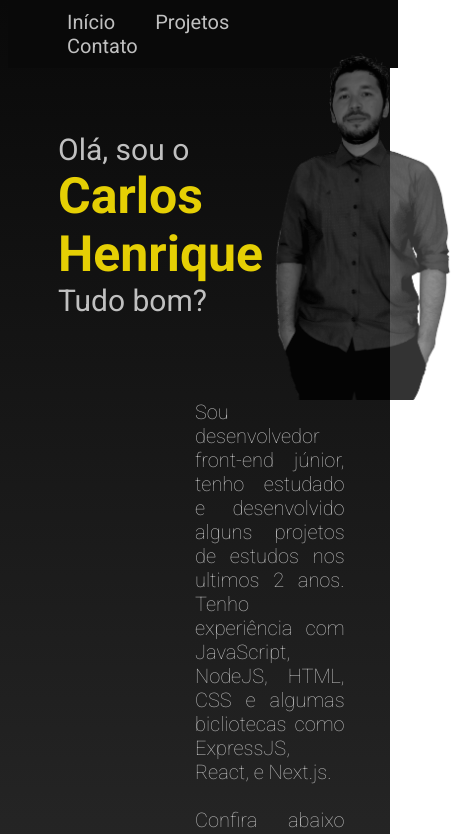
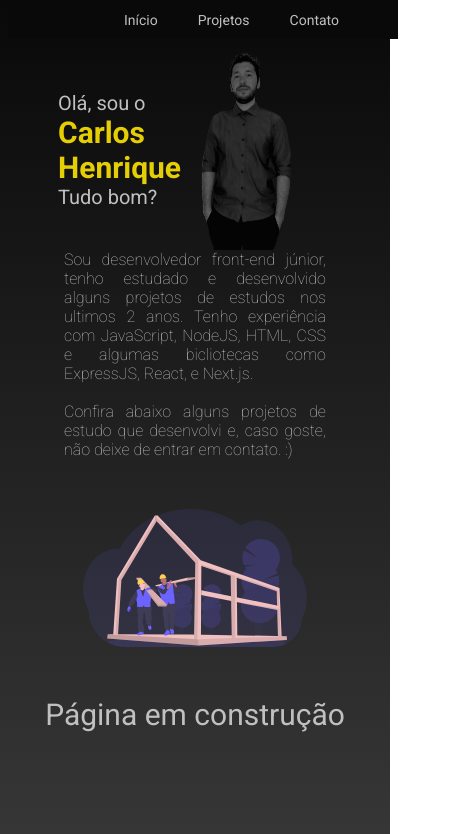
Before and after one commit to carlos-henrique-dev/portifolio, a Next.js app: page / in a window 390 px wide. Shown: the top 834 px of the page, 456 px wide, since content can reach past the window. Built offline with nearby package versions, Linux system fonts and the light colour scheme.

Commit message:
melhorando css media queries

```diff
--- a/src/styles/Header.css
+++ b/src/styles/Header.css
@@ -1,4 +1,3 @@
-
 .header {
   display: flex;
   justify-content: flex-end;
@@ -36,3 +35,9 @@
   color: #e5cf04;
   transform: scale(1.5);
 }
+
+@media (max-width: 480px) {
+  .navlinks li a {
+    font-size: 14px;
+  }
+}
--- a/src/styles/Presentation.css
+++ b/src/styles/Presentation.css
@@ -42,3 +42,38 @@
   margin-left: auto;
   margin-right: 0;
 }
+
+@media (max-width: 480px) {
+  .greetings img {
+    width: 100px;
+    height: 200px;
+    z-index: 0;
+  }
+
+  .description {
+    font-size: 16px;
+    width: auto;
+    max-width: 80%;
+    margin: auto;
+    padding: 0;
+  }
+}
+
+@media (max-width: 720px) {
+  .description {
+    font-size: 16px;
+    max-width: 70%;
+  }
+  .greetings h1 {
+    font-size: 30px;
+  }
+  .greetings h2 {
+    font-size: 20px;
+  }
+}
+@media (min-width: 801px) {
+}
+@media (min-width: 1025px) {
+}
+@media (min-width: 1281px) {
+}
--- a/src/styles/Recent.css
+++ b/src/styles/Recent.css
@@ -15,3 +15,9 @@
   color: #c0c0c0;
   font-size: 50px;
 }
+
+@media (max-width: 480px) {
+  .alert {
+    font-size: 30px;
+  }
+}
```
